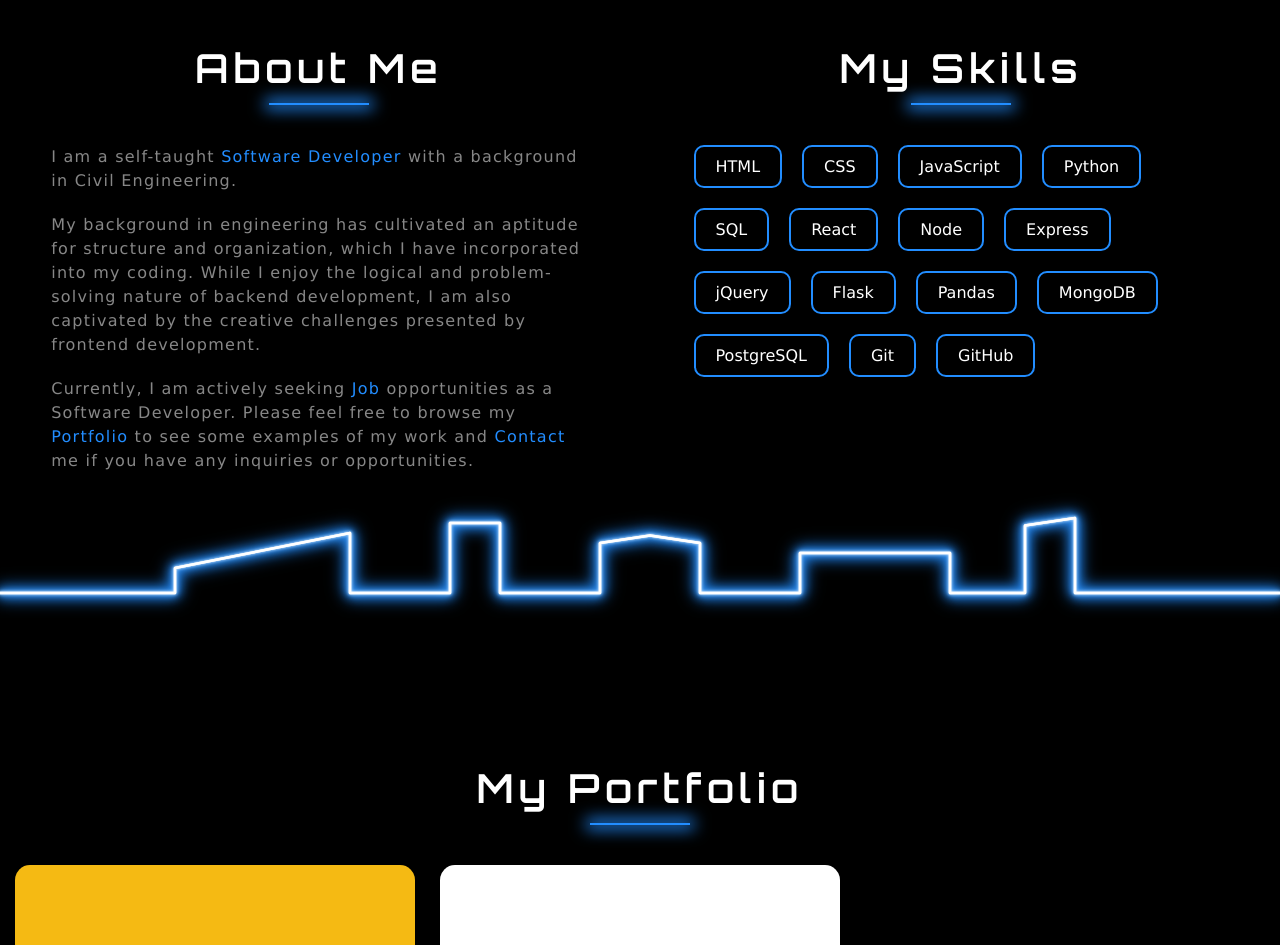
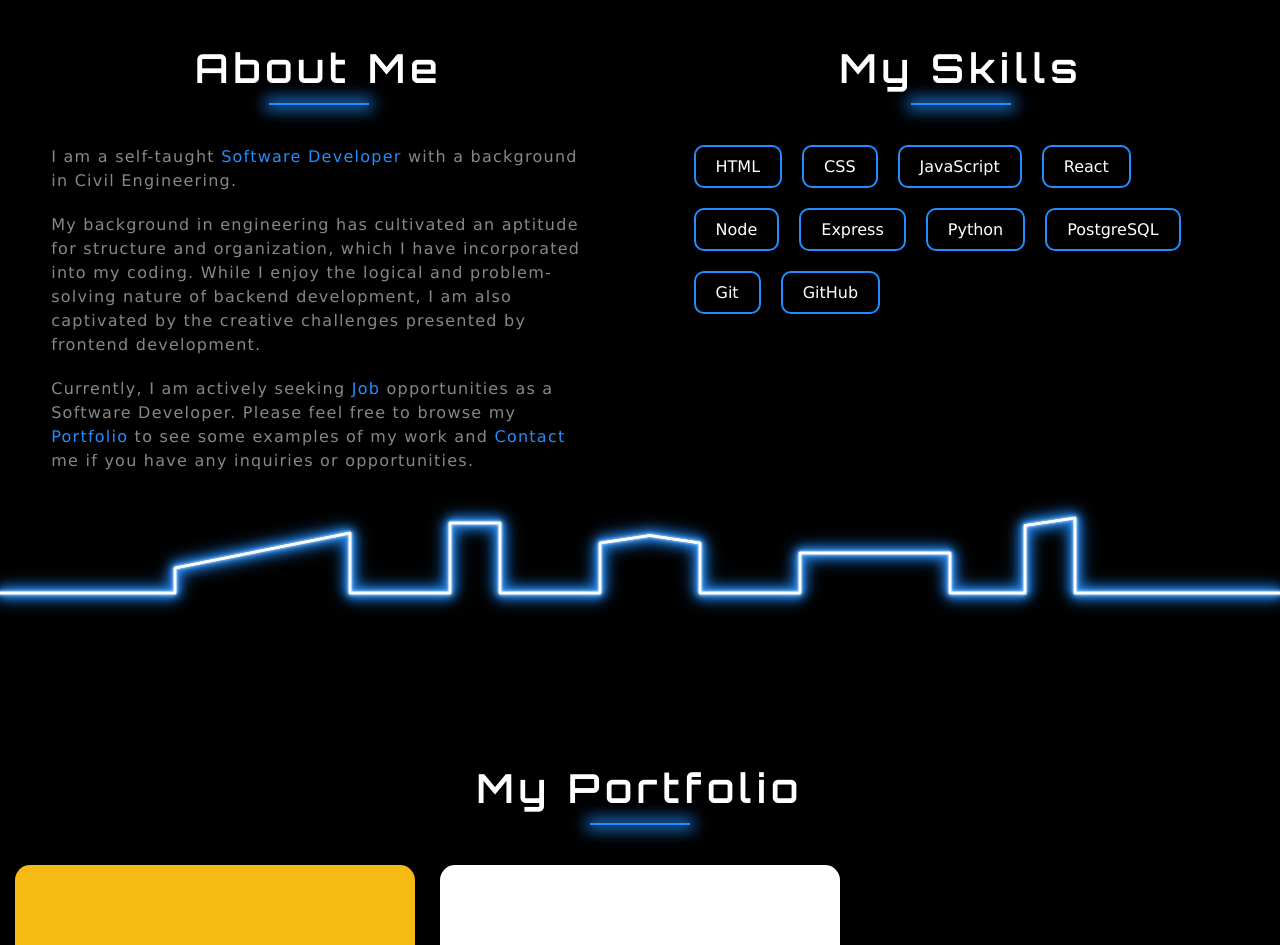
Before and after one commit to czongy/czongy.github.io, a plain HTML site: page index.html in a window 1280 px wide. Shown: the part 1157-2102 px from the top of the page. Drawn offline with nearby package versions, Linux system fonts and the light colour scheme.

Commit message:
remove link in portfolio

```diff
--- a/css/styles.css
+++ b/css/styles.css
@@ -413,6 +413,7 @@ section {
   font-size: 1rem;
   font-weight: normal;
   margin: 2rem;
+  margin-bottom: 4rem;
 }
 .description-box a {
   border: #228dff 0.125rem solid;
--- a/index.html
+++ b/index.html
@@ -154,15 +154,10 @@
               <div class="skill-item">HTML</div>
               <div class="skill-item">CSS</div>
               <div class="skill-item">JavaScript</div>
-              <div class="skill-item">Python</div>
-              <div class="skill-item">SQL</div>
               <div class="skill-item">React</div>
               <div class="skill-item">Node</div>
               <div class="skill-item">Express</div>
-              <div class="skill-item">jQuery</div>
-              <div class="skill-item">Flask</div>
-              <div class="skill-item">Pandas</div>
-              <div class="skill-item">MongoDB</div>
+              <div class="skill-item">Python</div>
               <div class="skill-item">PostgreSQL</div>
               <div class="skill-item">Git</div>
               <div class="skill-item">GitHub</div>
@@ -190,7 +185,7 @@
             <img src="img/keeper-app-img.png" class="item-1">
             <div class="description-box">
               <h2>Note-taking app using React frontend and Node.js, Mongoose and Passport backend.</h2>
-              <a href="https://keeperappczy.onrender.com">Website</a>
+              <!-- <a href="https://keeperappczy.onrender.com">Website</a> -->
               <a href="https://github.com/czongy/keeper-app">GitHub</a>
             </div>
           </div>
```
